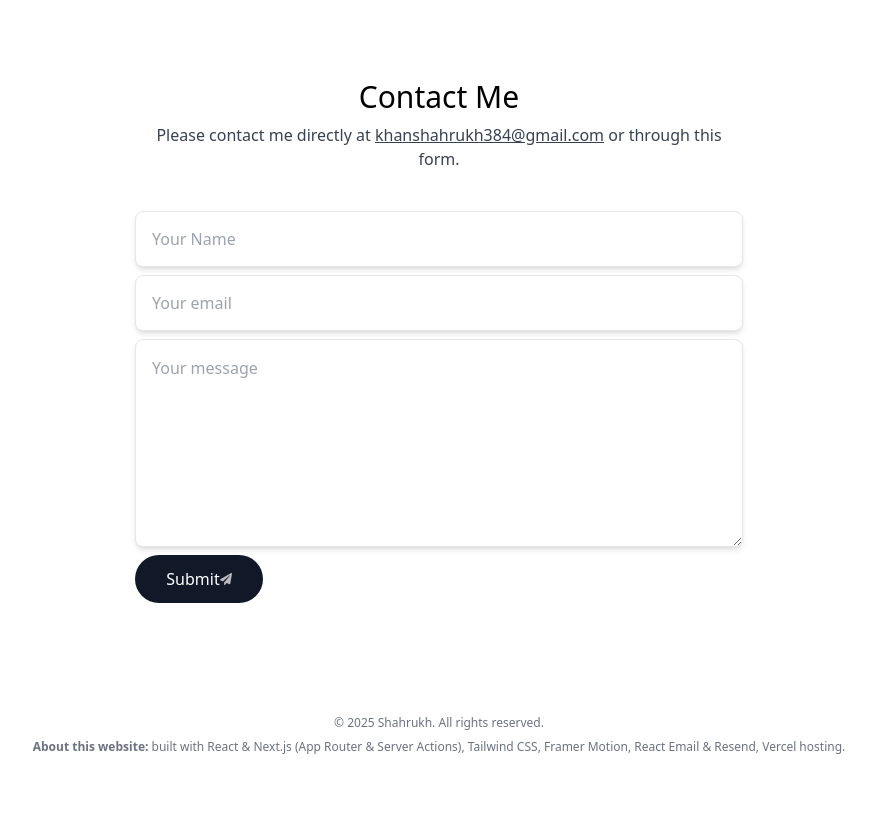
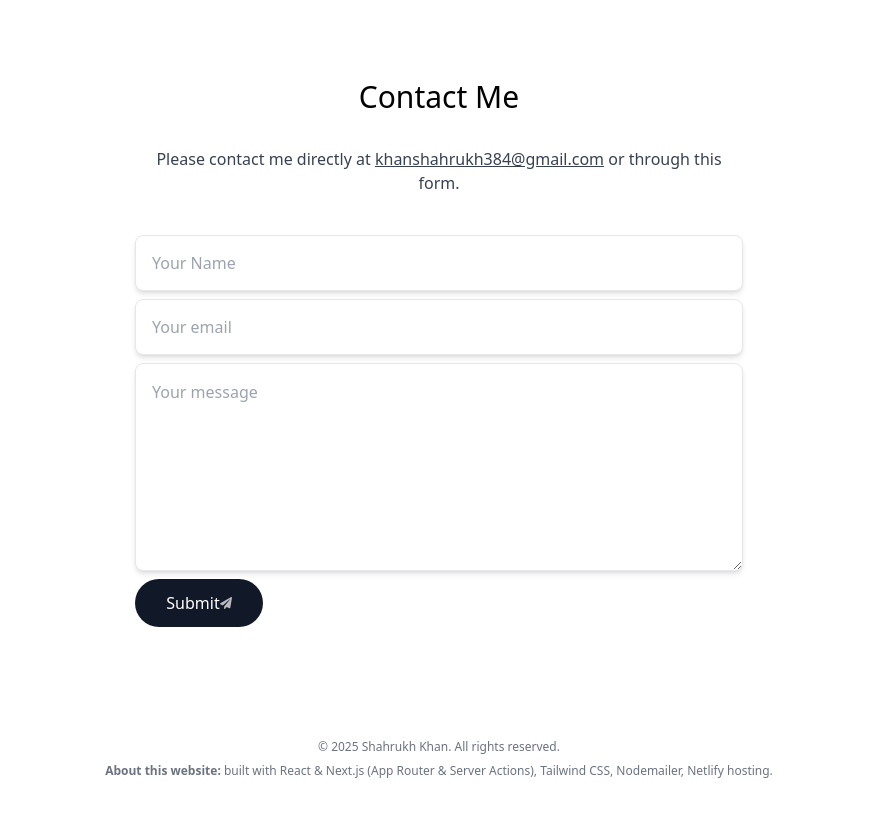
Before and after one commit to srk384/myPortfolio, a Next.js app: page / in a window 1280 px wide. Shown: the part 4240-5057 px from the top of the page, without its empty margins (201-1077 px from the left). Before the commit the page ends 5035 px from the top, so only its background shows below. Built offline with nearby package versions, Linux system fonts and the light colour scheme.

Commit message:
fix: update contact email and footer details for accuracy

```diff
--- a/app/components/Contact.js
+++ b/app/components/Contact.js
@@ -71,7 +71,7 @@ export default function ContactForm() {
 
             <SectionHeading>Contact Me</SectionHeading>
 
-            <p className="text-gray-700 -mt-6 text-sm sm:text-base">
+            <p className="text-gray-700 mt-6 text-sm sm:text-base">
                 Please contact me directly at{" "}
                 <a className="underline" href="mailto:example@gmail.com">
                     khanshahrukh384@gmail.com
--- a/app/components/Footer.js
+++ b/app/components/Footer.js
@@ -5,12 +5,11 @@ export default function Footer() {
   return (
     <footer className="mb-10 px-4 text-center text-gray-500">
       <small className="mb-2 block text-xs">
-        &copy; {currentYear} Shahrukh. All rights reserved.
+        &copy; {currentYear} Shahrukh Khan. All rights reserved.
       </small>
       <p className="text-xs">
         <span className="font-semibold">About this website:</span> built with
-        React & Next.js (App Router & Server Actions), Tailwind CSS,
-        Framer Motion, React Email & Resend, Vercel hosting.
+        React & Next.js (App Router & Server Actions), Tailwind CSS, Nodemailer, Netlify hosting.
       </p>
     </footer>
   );
```
